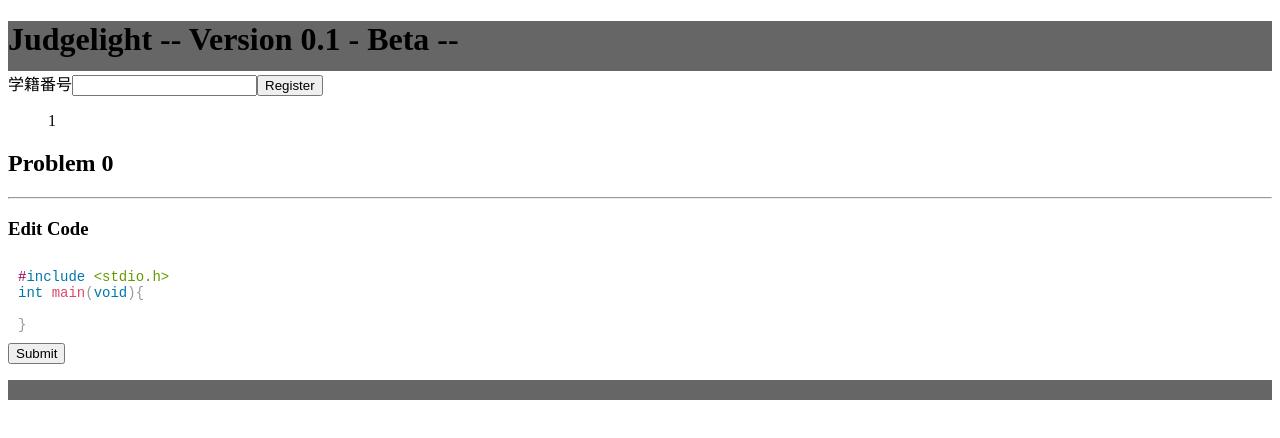
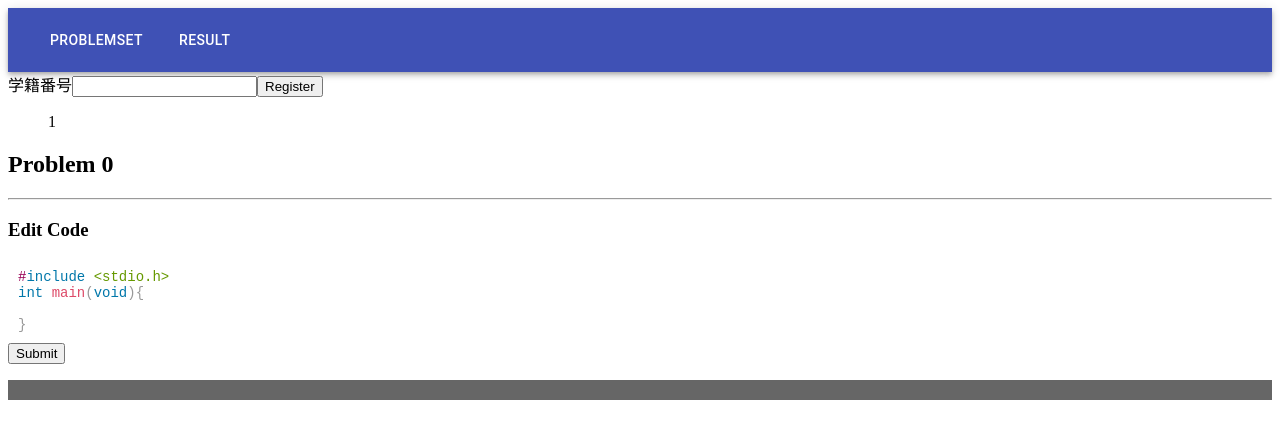
Before and after one commit to admidori/judgelight, a Next.js app in the folder frontend/: page / in a window 1280 px wide. Shown: the top 438 px of the page. Built offline with nearby package versions, Linux system fonts and the light colour scheme; no server answers.

Commit message:
Update header
Signed-off-by: Aoi Kondo <agotadmidori@gmail.com>

```diff
--- a/frontend/src/components/common/header/header.tsx
+++ b/frontend/src/components/common/header/header.tsx
@@ -1,9 +1,43 @@
+import { AppBar, Container, Toolbar, Typography, Box , Button, ButtonGroup } from "@material-ui/core";
 import React from "react";
+import Link from "next/link";
 
 export default function Header() {
     return (
-        <header style={{ height: 50, background: "#666" }}>
-            <h1>Judgelight -- Version 0.1 - Beta --</h1>
-        </header>
+        <AppBar position="static">
+            <Container maxWidth="xl">
+                <Toolbar disableGutters>
+                    <Box sx={{
+                        display: 'flex',
+                        alignItems: 'center',
+                        justifyContent: 'space-between',
+                    }}>
+                        <Box sx={{
+                            display: 'flex',
+                            justifyContent: 'center',
+                            alignItems: 'center',
+                        }}>
+                            <ButtonGroup>
+                                    <Link href="/problem">
+                                    <Button
+                                        style={{ margin: '10px', color: 'white', display: 'block' , borderColor: 'white'}}
+                                    >
+                                        PROBLEMSET
+                                    </Button>
+                                    </Link>
+                                    <Link href="/result">
+                                    <Button
+                                        style={{ margin: '10px', color: 'white', display: 'block' , borderColor: 'white'}}
+                                    >
+                                        RESULT
+                                    </Button>
+                                    </Link>
+                            </ButtonGroup>
+                        </Box>
+                    </Box>
+
+                </Toolbar>
+            </Container>
+        </AppBar>
     )
 }
```
